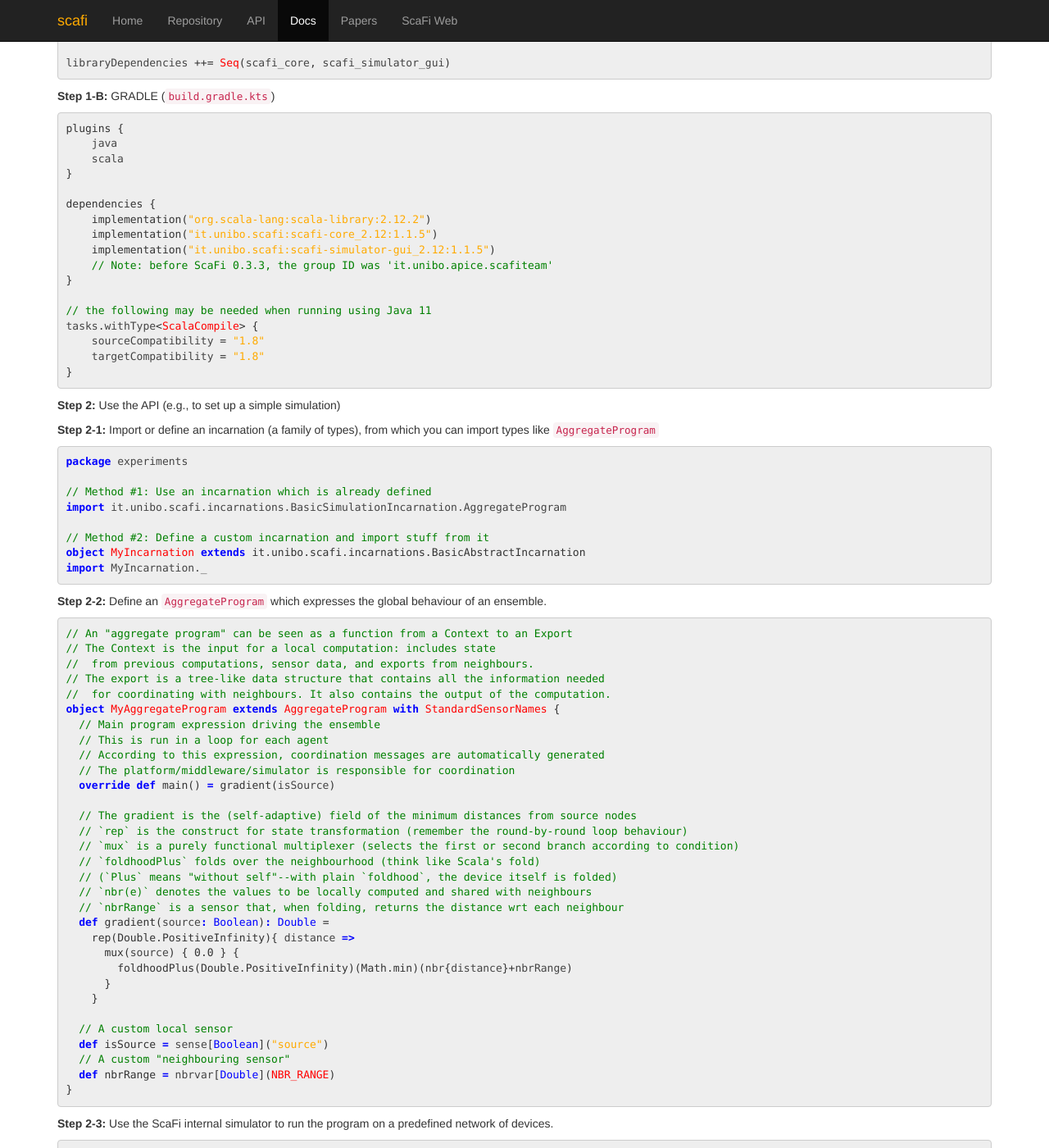
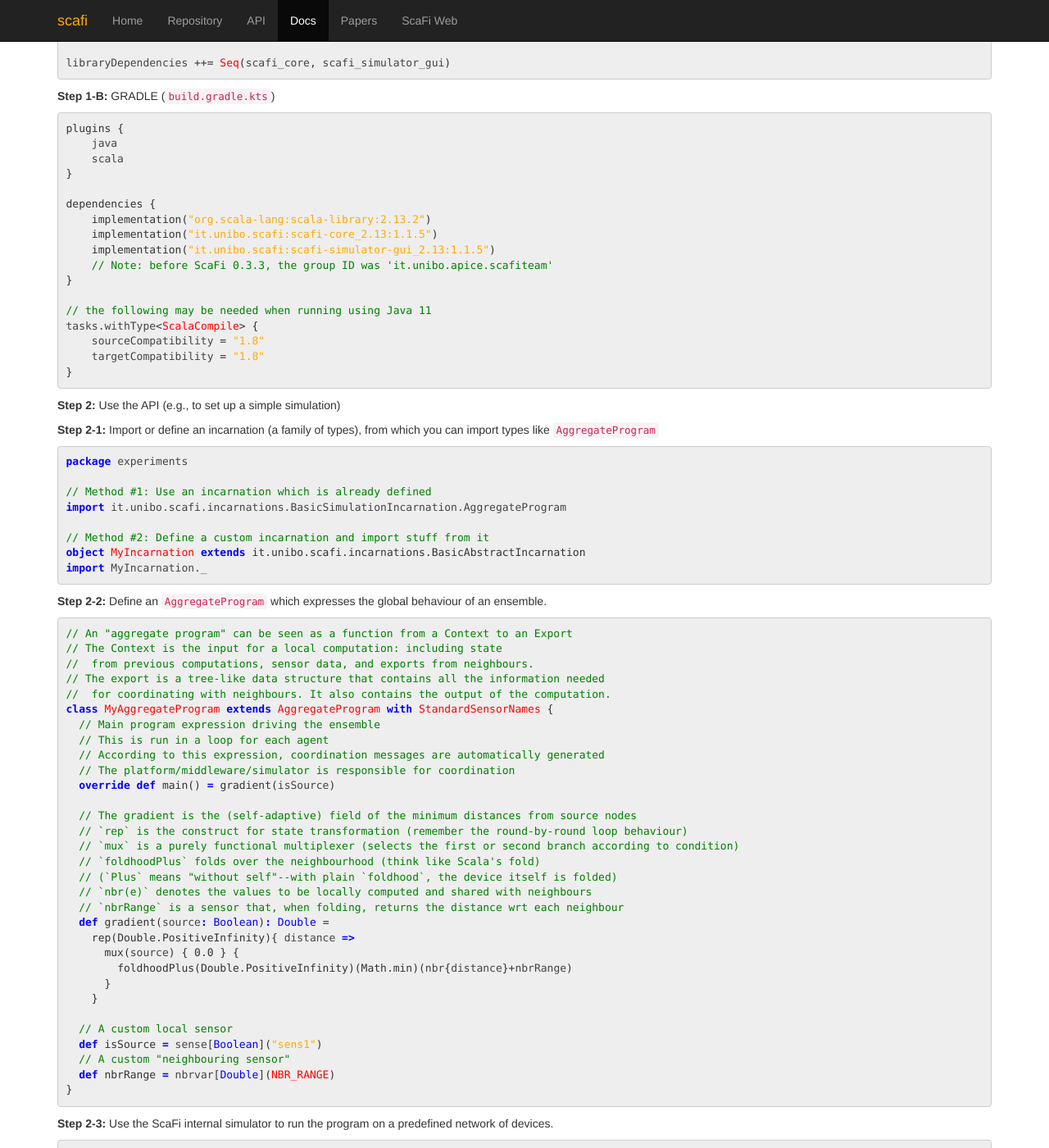
Before and after one commit to scafi/scafi.github.io, a Jekyll site: the page built from pages/docs.md, in a window 1280 px wide and 1400 px high, scrolled down 1840 px. Shown: the whole window at 82% size. Built offline with Jekyll 4.4.1, drawn with Linux system fonts in a browser that asks for light colours; some of the changed text lies outside the part shown.

Commit message:
chore: update docs

```diff
--- a/pages/docs.md
+++ b/pages/docs.md
@@ -115,9 +115,9 @@ plugins {
 }
 
 dependencies {
-    implementation("org.scala-lang:scala-library:2.12.2")
-    implementation("it.unibo.scafi:scafi-core_2.12:{{ site.scafi }}")
-    implementation("it.unibo.scafi:scafi-simulator-gui_2.12:{{ site.scafi }}")
+    implementation("org.scala-lang:scala-library:2.13.2")
+    implementation("it.unibo.scafi:scafi-core_2.13:{{ site.scafi }}")
+    implementation("it.unibo.scafi:scafi-simulator-gui_2.13:{{ site.scafi }}")
     // Note: before ScaFi 0.3.3, the group ID was 'it.unibo.apice.scafiteam'
 }
 
@@ -148,11 +148,11 @@ import MyIncarnation._
 
 {% highlight scala %}
 // An "aggregate program" can be seen as a function from a Context to an Export
-// The Context is the input for a local computation: includes state
+// The Context is the input for a local computation: including state
 //  from previous computations, sensor data, and exports from neighbours.
 // The export is a tree-like data structure that contains all the information needed
 //  for coordinating with neighbours. It also contains the output of the computation.
-object MyAggregateProgram extends AggregateProgram with StandardSensorNames {
+class MyAggregateProgram extends AggregateProgram with StandardSensorNames {
   // Main program expression driving the ensemble
   // This is run in a loop for each agent
   // According to this expression, coordination messages are automatically generated
@@ -174,7 +174,7 @@ object MyAggregateProgram extends AggregateProgram with StandardSensorNames {
     }
 
   // A custom local sensor
-  def isSource = sense[Boolean]("source")
+  def isSource = sense[Boolean]("sens1")
   // A custom "neighbouring sensor"
   def nbrRange = nbrvar[Double](NBR_RANGE)
 }
```
Also changed, not shown: other parts of pages/docs.md (+2 -2 lines).
